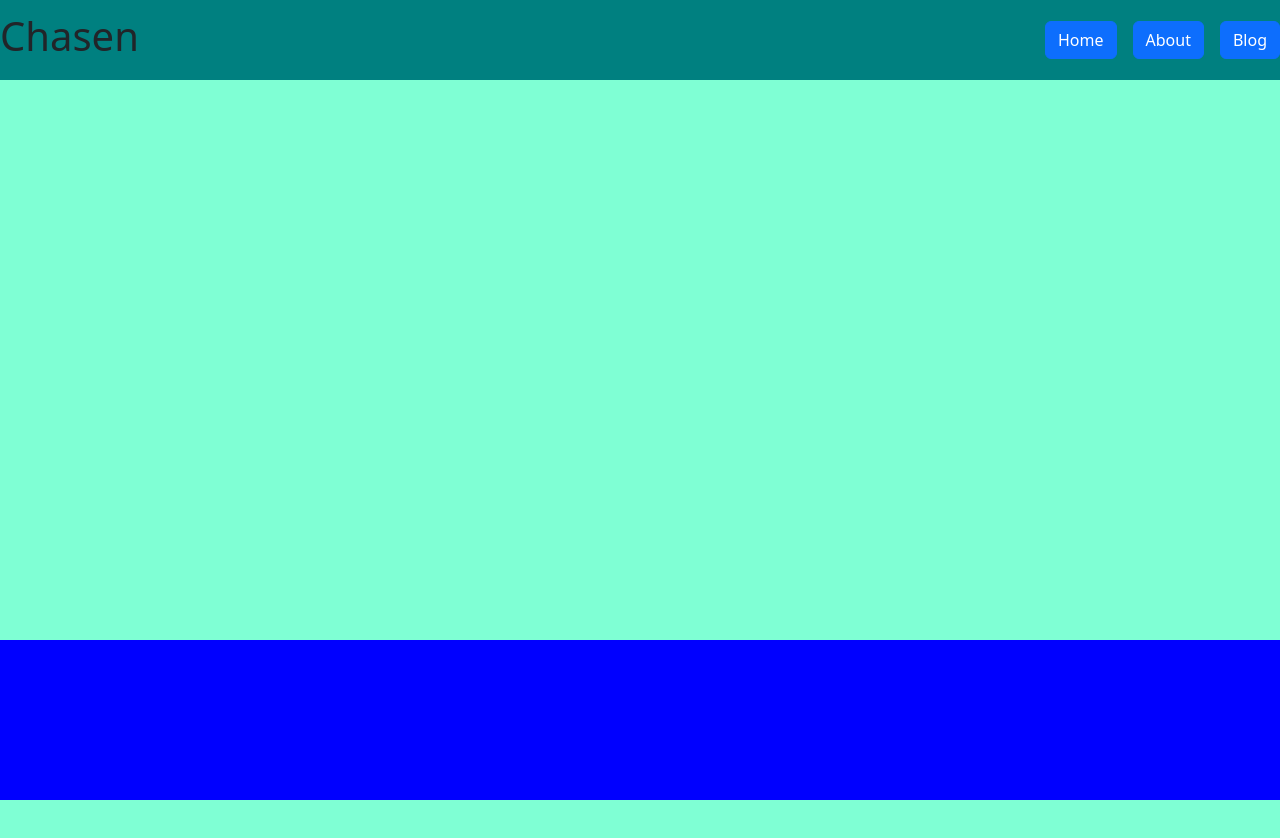
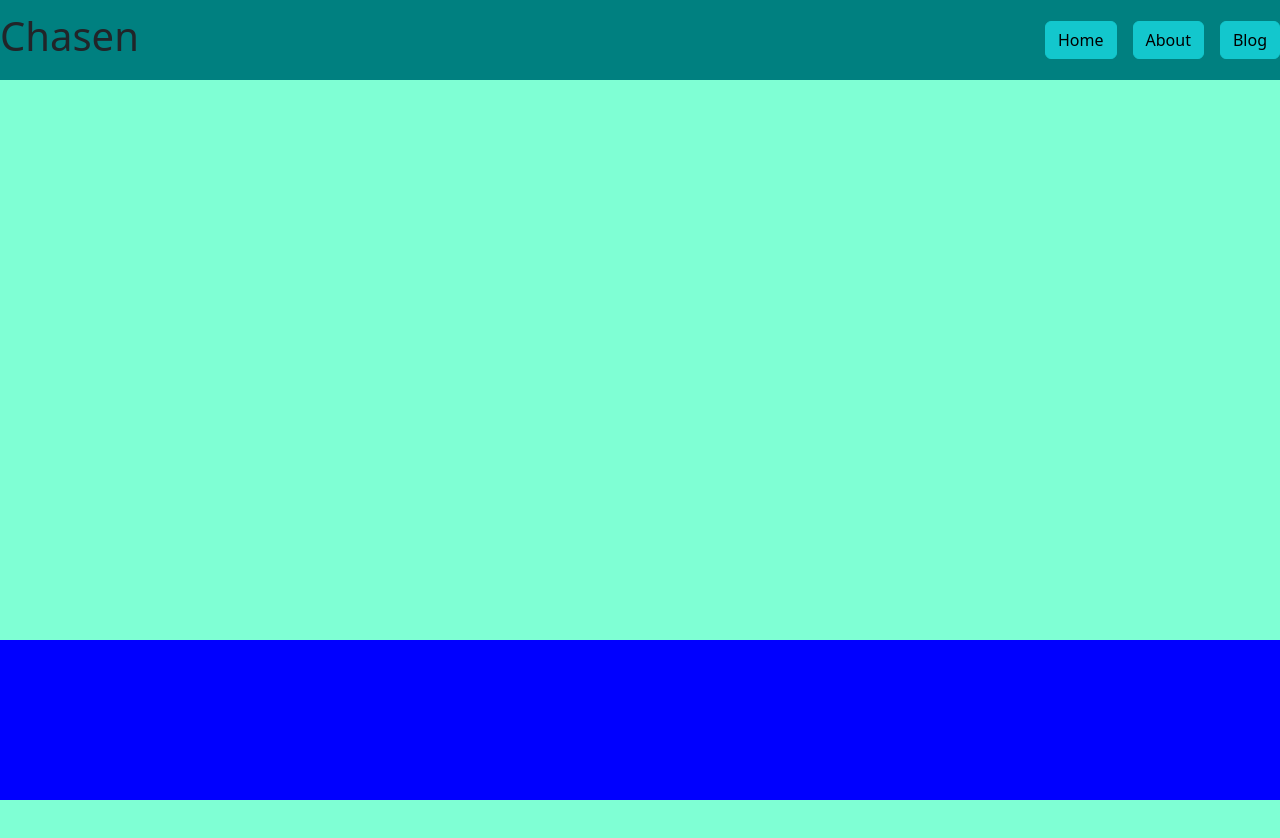
Before and after one commit to Lincolntex/PersonalWebsite, a React (Vite) app: page / in a window 1280 px wide. Shown: the top 838 px of the page. Built offline with nearby package versions, Linux system fonts and the light colour scheme.

Commit message:
feat: first steps for adding custom color theme

```diff
--- a/package.json
+++ b/package.json
@@ -24,6 +24,7 @@
     "eslint-plugin-react": "^7.33.2",
     "eslint-plugin-react-hooks": "^4.6.0",
     "eslint-plugin-react-refresh": "^0.4.5",
+    "sass": "^1.70.0",
     "vite": "^5.0.8"
   }
 }
--- a/src/Components/app-layout/app-layout.jsx
+++ b/src/Components/app-layout/app-layout.jsx
@@ -1,6 +1,6 @@
-import './app-layout.css'
 import { Header } from '../header/header'
 import { Outlet } from 'react-router-dom'
+import './app-layout.scss'
 
 export function AppLayout() {
 
--- a/src/Components/header/header.jsx
+++ b/src/Components/header/header.jsx
@@ -1,5 +1,5 @@
 import { useNavigate } from 'react-router-dom'
-import './header.css'
+import './header.scss'
 import Button from 'react-bootstrap/Button'
 
 export function Header () {
--- a/src/main.jsx
+++ b/src/main.jsx
@@ -1,7 +1,7 @@
 import React from 'react'
 import ReactDOM from 'react-dom/client'
 import { Routes } from './router.jsx'
-import 'bootstrap/dist/css/bootstrap.min.css';
+import './styles.scss';
 
 ReactDOM.createRoot(document.getElementById('root')).render(
   <React.StrictMode>
--- /dev/null
+++ b/src/styles.scss
@@ -0,0 +1,10 @@
+$primary: #13C7CD;
+$secondary: #13C7CD;
+$success: #13C7CD;
+$info: #13C7CD;
+$warning: #13C7CD;
+$danger: #13C7CD;
+$light: #13C7CD;
+$dark: #13C7CD;
+
+@import 'bootstrap/scss/bootstrap';
```
Also changed, not shown: src/Components/app-layout/app-layout.scss (renamed from src/Components/app-layout/app-layout.css), src/Components/header/header.scss (renamed from src/Components/header/header.css), 1 other file (tests, documents, lock files or other folders).
